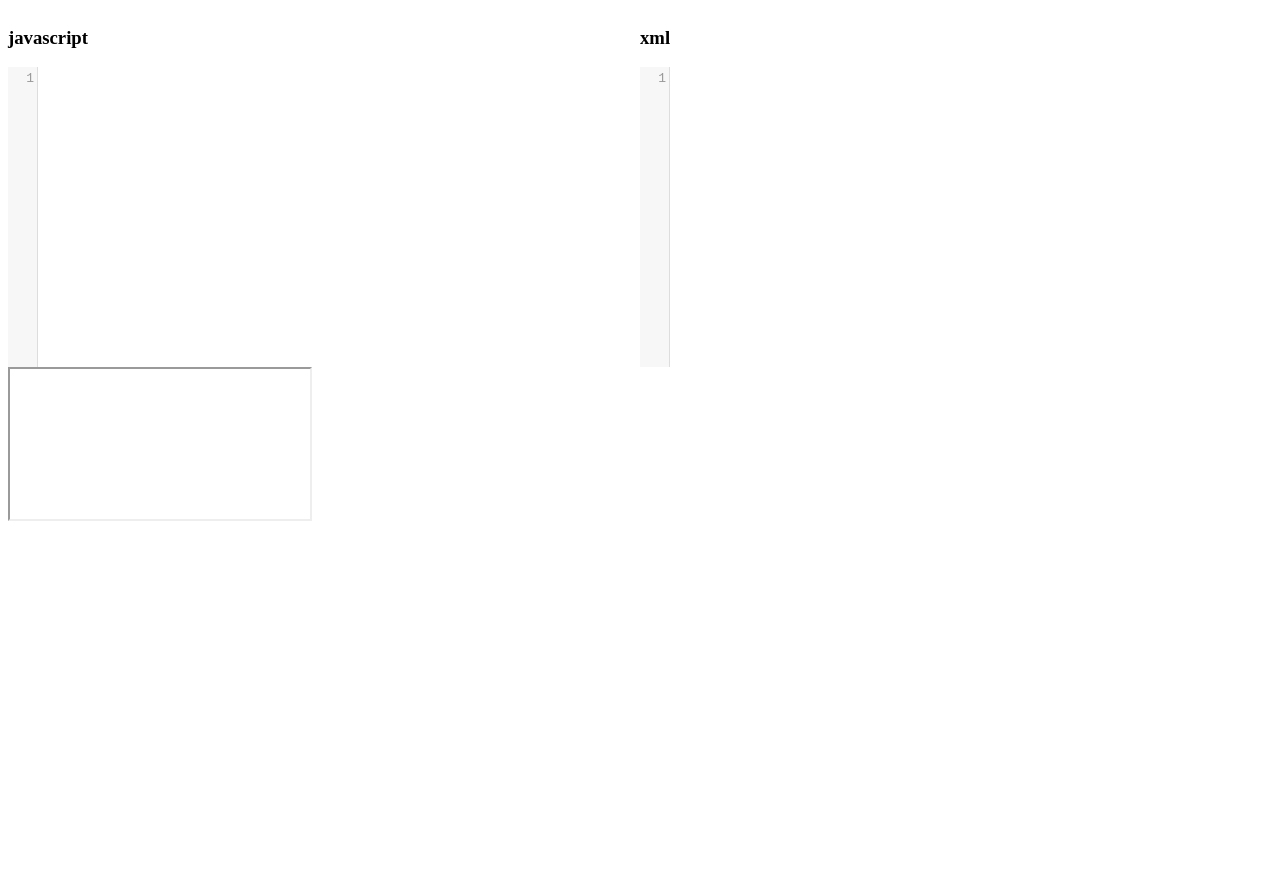
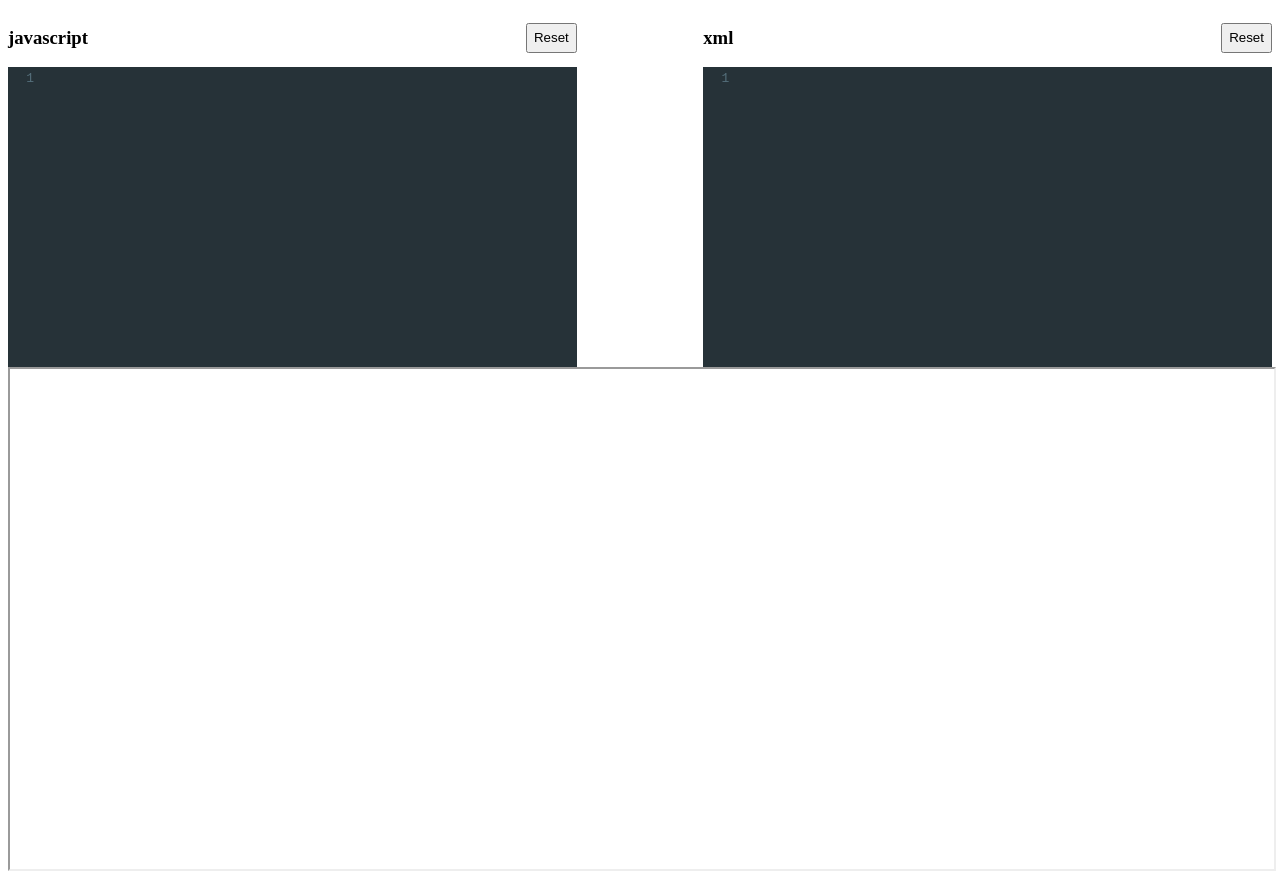
Before and after one commit to tanyanbo/online-ide, a React (Create React App) app: page / in a window 1280 px wide. Before the commit the page ends 800 px from the top, so only its background shows below. Built offline with nearby package versions, Linux system fonts and the light colour scheme.

Commit message:
Add reset button, basic styles

```diff
--- a/src/App.js
+++ b/src/App.js
@@ -26,7 +26,13 @@ function App() {
         <Editor onChange={setJs} language="javascript" />
         <Editor onChange={setHtml} language="xml" />
       </div>
-      <iframe srcDoc={srcDoc} sandbox="allow-scripts" title="output" />
+      <iframe
+        srcDoc={srcDoc}
+        sandbox="allow-scripts"
+        title="output"
+        height="500px"
+        width="100%"
+      />
     </div>
   );
 }
--- a/src/components/Editor.css
+++ b/src/components/Editor.css
@@ -1,4 +1,16 @@
 .editor {
     text-align: start;
-    width: 50%;
+    width: 45%;
+    display: flex;
+    flex-direction: column;
 }
+
+.editor-top {
+    display: flex;
+    justify-content: space-between;
+    align-items: center;
+}
+
+.reset-button {
+    height: 50%;
+}
--- a/src/components/Editor.js
+++ b/src/components/Editor.js
@@ -15,9 +15,19 @@ const Editor = (props) => {
     onChange(value);
   };
 
+  const resetCode = () => {
+    setVal("");
+    onChange("");
+  };
+
   return (
     <div className="editor">
-      <h3>{language}</h3>
+      <div className="editor-top">
+        <h3>{language}</h3>
+        <button onClick={resetCode} className="reset-button">
+          Reset
+        </button>
+      </div>
       <CodeMirror
         value={val}
         options={{
@@ -25,6 +35,7 @@ const Editor = (props) => {
           lineNumbers: true,
           lineWrapping: true,
           lint: true,
+          theme: "material",
         }}
         onBeforeChange={onChangeCode}
       />
```
